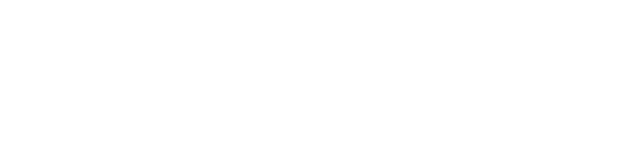
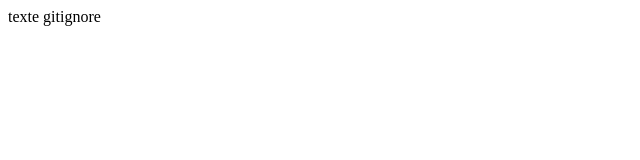
Before and after one commit to felipemorae-agftec/Cursoteste, a website: page texte.html in a window 1280 px wide. Shown: the whole page, without its empty margins (0-640 px from the left). Drawn offline with Linux system fonts and the light colour scheme.

Commit message:
teste gitignore

```diff
--- a/texte.html
+++ b/texte.html
@@ -9,6 +9,8 @@
 
 <body>
 
+
+    texte gitignore
 </body>
 
 </html>
```
Also changed, not shown: 1 other file.
